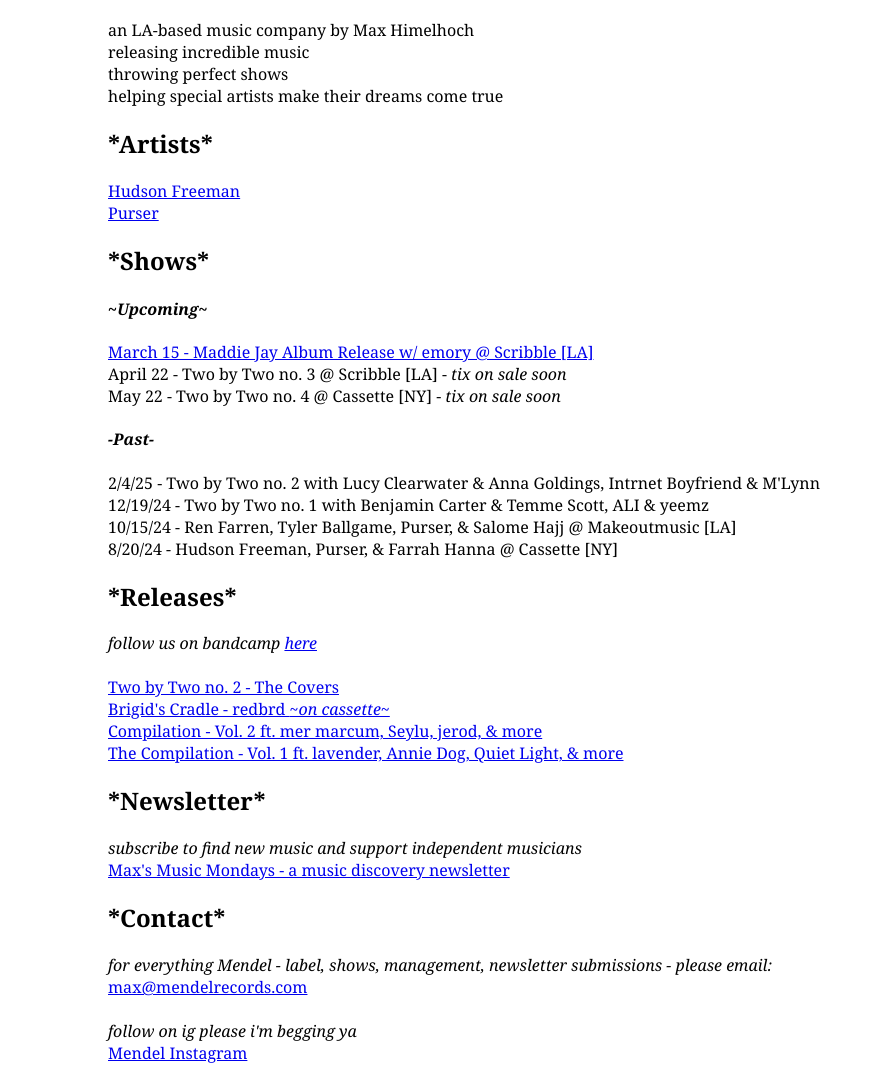
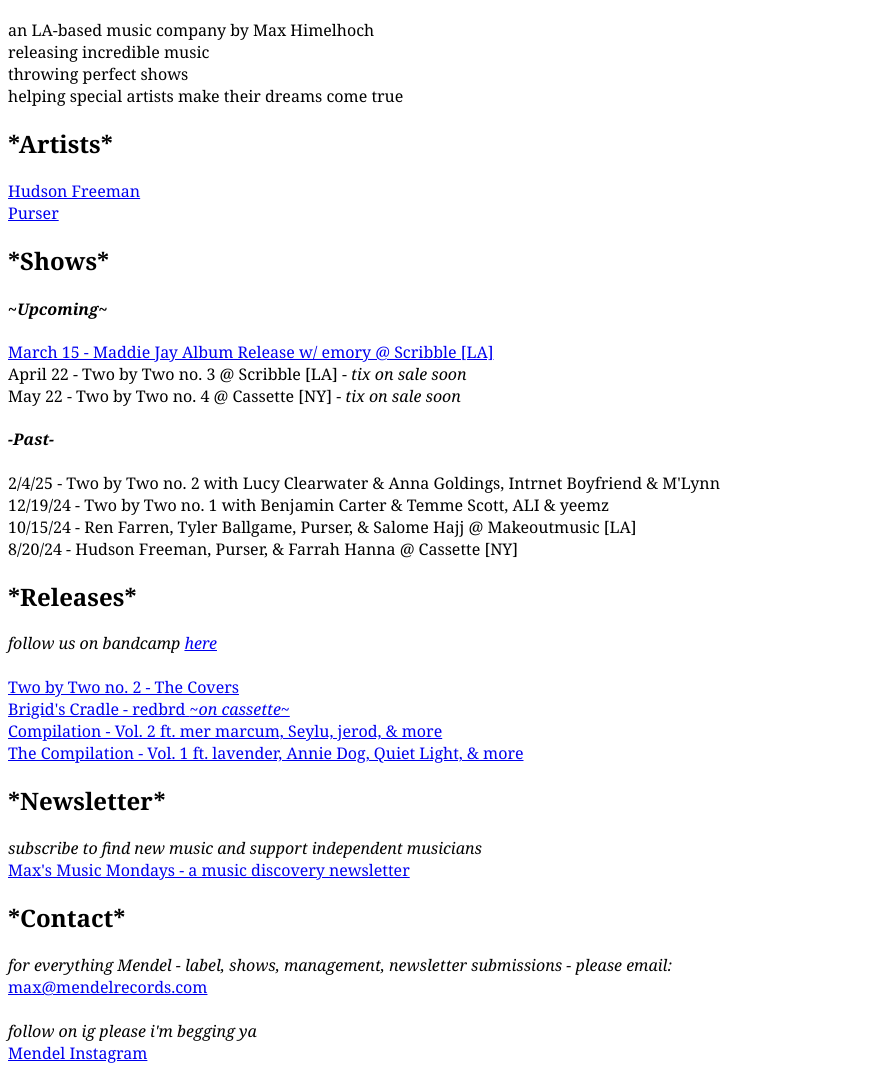
Before and after one commit to mendelrecords/mendelrecords.github.io, a plain HTML site: page index.html in a window 1280 px wide. Shown: the part 423-1495 px from the top of the page, without its empty margins (0-875 px from the left). Drawn offline with Linux system fonts and the light colour scheme.

Commit message:
Update index.html
removed margins - bad look on mobile

```diff
--- a/index.html
+++ b/index.html
@@ -7,42 +7,42 @@
     <title> Mendel Records</title>
     <img src="https://f4.bcbits.com/img/0037256735_20.jpg"
     width="300"
-    height="300" style="margin-left: 100px;">
+    height="300" >
   </head>
   <body style="font-family:Georgia, 'Times New Roman', Times, serif" >
-    <h1 style="margin-left: 100px;" >Mendel Records <br> ____________ </h1>
-    <p style="margin-left: 100px;">an LA-based music company by Max Himelhoch <br> releasing incredible music <br> throwing perfect shows <br>helping special artists make their dreams come true </p>
+    <h1  >Mendel Records <br> ____________ </h1>
+    <p >an LA-based music company by Max Himelhoch <br> releasing incredible music <br> throwing perfect shows <br>helping special artists make their dreams come true </p>
 
-    <h2 style="margin-left: 100px;">*Artists* </h2>
-    <a href="https://www.instagram.com/thehuddog.wav/" target="_blank" style="margin-left: 100px;"> Hudson Freeman</a> <br>
-    <a href="https://www.instagram.com/pursermusic/" target="_blank" style="margin-left: 100px;"> Purser </a>
-    <h2 style="margin-left: 100px;">*Shows*</h2>
-    <h4 style="margin-left: 100px;"> <i>~Upcoming~</i></h4>
-    <p style="margin-left: 100px;"><a href="https://dice.fm/event/g5p28b-maddie-jay-album-release-show-15th-mar-scribble-los-angeles-tickets" target="_blank"> March 15 - Maddie Jay Album Release w/ emory @ Scribble [LA] </a> <br>
+    <h2 >*Artists* </h2>
+    <a href="https://www.instagram.com/thehuddog.wav/" target="_blank" > Hudson Freeman</a> <br>
+    <a href="https://www.instagram.com/pursermusic/" target="_blank" > Purser </a>
+    <h2 >*Shows*</h2>
+    <h4 > <i>~Upcoming~</i></h4>
+    <p ><a href="https://dice.fm/event/g5p28b-maddie-jay-album-release-show-15th-mar-scribble-los-angeles-tickets" target="_blank"> March 15 - Maddie Jay Album Release w/ emory @ Scribble [LA] </a> <br>
     April 22 - Two by Two no. 3 @ Scribble [LA] - <i>tix on sale soon</i> <br>
     May 22 - Two by Two no. 4 @ Cassette [NY] - <i>tix on sale soon</i><br></p>
 
-    <h4 style="margin-left: 100px;"><i>-Past-</i></h4>
-    <p style="margin-left: 100px;">2/4/25 - Two by Two no. 2 with Lucy Clearwater & Anna Goldings, Intrnet Boyfriend & M'Lynn <br>
+    <h4 ><i>-Past-</i></h4>
+    <p >2/4/25 - Two by Two no. 2 with Lucy Clearwater & Anna Goldings, Intrnet Boyfriend & M'Lynn <br>
     12/19/24 - Two by Two no. 1 with Benjamin Carter & Temme Scott, ALI & yeemz <br>
     10/15/24 - Ren Farren, Tyler Ballgame, Purser, & Salome Hajj @ Makeoutmusic [LA] <br>
     8/20/24 - Hudson Freeman, Purser, & Farrah Hanna @ Cassette [NY] <br></p>
 
-    <h2 style="margin-left: 100px;"> *Releases* </h2>
-    <p style="margin-left: 100px;"> <i>follow us on bandcamp <a href="https://mendelrecords.bandcamp.com/" target="_blank">here</a> </i><br><br>
+    <h2 > *Releases* </h2>
+    <p > <i>follow us on bandcamp <a href="https://mendelrecords.bandcamp.com/" target="_blank">here</a> </i><br><br>
     <a href="https://mendelrecords.bandcamp.com/album/two-by-two-no-2-live-at-scribble" target="_blank">Two by Two no. 2 - The Covers</a> <br>
     <a href="https://mendelrecords.bandcamp.com/album/brigids-cradle" target="_blank"> Brigid's Cradle - redbrd <i>~on cassette~</i></a> <br>
     <a href="https://mendelrecords.bandcamp.com/album/the-compilation-vol-2" target="_blank"> Compilation - Vol. 2 ft. mer marcum, Seylu, jerod, & more</a><br>
     <a href="https://mendelrecords.bandcamp.com/album/the-compilation-vol-1" target="_blank">The Compilation - Vol. 1 ft. lavender, Annie Dog, Quiet Light, & more</a><br></p>
 
-    <h2 style="margin-left: 100px;"> *Newsletter* </h2>
-    <p style="margin-left: 100px;"> <i>subscribe to find new music and support independent musicians</i><br><a href="https://maxsmusicmondays.substack.com/" target="_blank">Max's Music Mondays - a music discovery newsletter </a>
+    <h2 > *Newsletter* </h2>
+    <p > <i>subscribe to find new music and support independent musicians</i><br><a href="https://maxsmusicmondays.substack.com/" target="_blank">Max's Music Mondays - a music discovery newsletter </a>
     </p>
-    <h2 style="margin-left: 100px;"> *Contact* </h2>
-    <i style="margin-left: 100px;"> for everything Mendel - label, shows, management, newsletter submissions - please email:</i><br> <a href="mailto:max@mendelrecords.com" style="margin-left: 100px;">max@mendelrecords.com</a><br>
+    <h2 > *Contact* </h2>
+    <i > for everything Mendel - label, shows, management, newsletter submissions - please email:</i><br> <a href="mailto:max@mendelrecords.com" >max@mendelrecords.com</a><br>
     <br>
-    <i style="margin-left: 100px;">follow on ig please i'm begging ya</i><br>
-    <a href="https://www.instagram.com/mmmendel_/" target="_blank" style="margin-left: 100px;">Mendel Instagram</a>
+    <i >follow on ig please i'm begging ya</i><br>
+    <a href="https://www.instagram.com/mmmendel_/" target="_blank" >Mendel Instagram</a>
     <br>
 
   </body>
```
